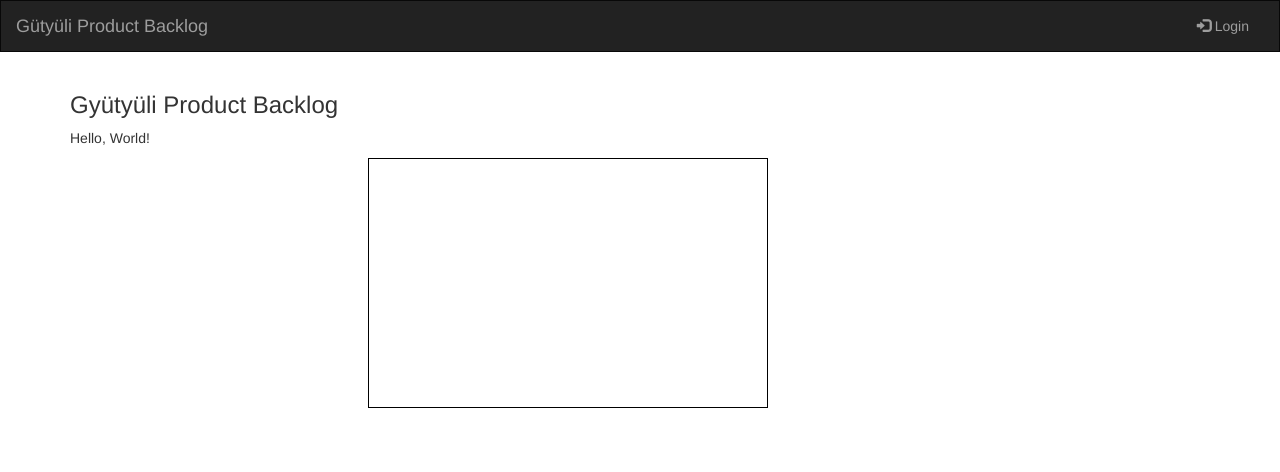
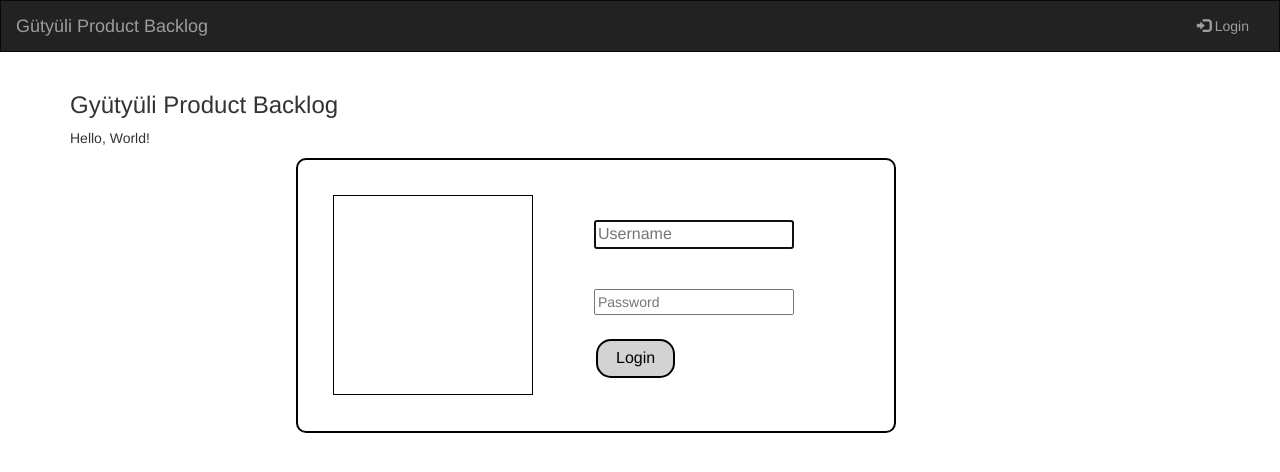
Before and after one commit to budayferenc/budayferenc.github.io, a plain HTML site: page index.html in a window 1280 px wide. Drawn offline with nearby package versions, Linux system fonts and the light colour scheme.

Commit message:
login ui

```diff
--- a/css/style.css
+++ b/css/style.css
@@ -2,11 +2,60 @@
     border-radius: 0!important;
 }
 
+.p
+{
+    font-family: "Arial Black";
+}
+
 .login-div
 {
-    width: 400px;
-    height: 250px;
+    width: 600px;
+    height: 275px;
+    border: solid black 2px;
+    border-radius: 10px;
+    position: absolute;
+    right: 30%;
+
+}
+
+.login-div-photo
+{
+    width: 200px;
+    height: 200px;
     border: solid black 1px;
     position: absolute;
-    right: 40%;
+    left: 35px;
+    top: 35px;
 }
+
+.login-div-form
+{
+    position: absolute;
+    right: 100px;
+    top: 60px;
+}
+
+.input_user
+{
+    font-size: 16px;
+    width: 200px;
+}
+
+.input_pwd
+{
+    font-size: 14px;
+    width: 200px;
+}
+
+.login_button {
+    background-color: lightgrey;
+    border: 2px solid black;
+    color: black;
+    text-align: center;
+    text-decoration: none;
+    font-size: 16px;
+    margin: 4px 2px;
+    cursor: pointer;
+    border-radius: 15px;
+    padding: 6px 18px;
+}
--- a/index.html
+++ b/index.html
@@ -27,13 +27,20 @@
                 </div>
             </div>
         </nav>
-
         <div class="container">
             <h3>Gyütyüli Product Backlog</h3>
             <p>Hello, World!</p>
         </div>
         <div class="login-div">
-
+            <div class="login-div-photo"></div>
+                <div class="login-div-form">
+                    <form action="" >
+                        <input class="input_user" type="text" name="uname" autofocus placeholder="Username"><br><br><br>
+                        <input class="input_pwd" type="password" name="pwd" placeholder="Password"><br><br>
+                        <input class="login_button" type="submit" value="Login">
+                    </form>
+                </div>
+            </div>
         </div>
         <script src="https://maxcdn.bootstrapcdn.com/bootstrap/3.3.6/js/bootstrap.min.js"
                 integrity="sha384-0mSbJDEHialfmuBBQP6A4Qrprq5OVfW37PRR3j5ELqxss1yVqOtnepnHVP9aJ7xS"
```
Lines whose indentation alone changed are shown as unchanged.
